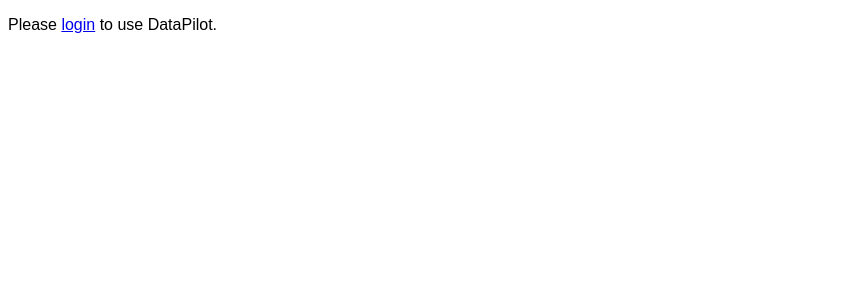
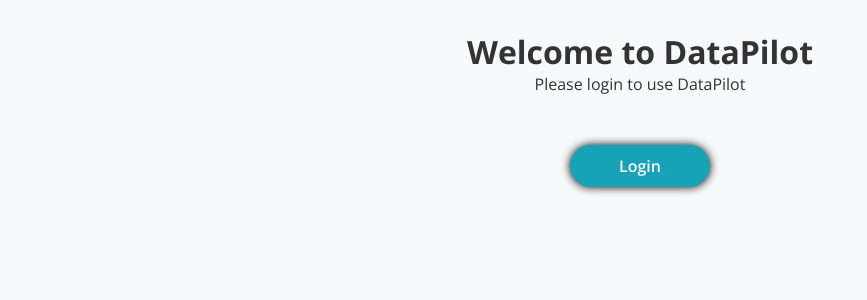
Before and after one commit to arindam-sahoo/DataPilot, a Django app: template datapilot/datapilot_app/templates/datapilot_app/home.html in a window 1280 px wide. Shown: the top 300 px of the page, without its empty margins (0-867 px from the left). Run offline with Django 4.2, Linux system fonts and the light colour scheme; the template is opened without the code that fills it, so the values that code supplies are empty.

Commit message:
Templating Frontend Done

```diff
--- a/datapilot/datapilot_app/static/style.css
+++ b/datapilot/datapilot_app/static/style.css
@@ -1,81 +1,94 @@
-body {
-    font-family: Arial, sans-serif;
+@import url('https://fonts.googleapis.com/css2?family=Open+Sans:ital,wght@0,400;0,600;0,700;1,400;1,600;1,700&display=swap');
+
+:root {
+    --primary: #007bff;
+    --secondary: #17a2b8;
+    --accent: #ffc107;
+    --background: #f8f9fa;
+    --text: #333333;
+    --error: #dc3545;
+    --dark_background: #1e1e1e;
+    --dark_text: #f8f8f8;
 }
 
-header {
-    background-color: #007BFF;
-    padding: 10px;
-    color: white;
+* {
+    padding: 0;
+    margin: 0;
+    font-family: 'Open Sans', sans-serif;
+    background-color: var(--background);
+    color: var(--text);
+}
+
+.container {
+    width: 100vw;
+    max-width: 1300px;
+    margin-top: 30px;
+    margin-left: 50%;
+    transform: translateX(-50%);
+    border-radius: 20px;
+    height: 90vh;
     text-align: center;
 }
 
-h1 {
-    margin: 0;
+.dashboard {
+    text-align: initial;
 }
 
-.container {
-    max-width: 800px;
-    margin: 20px auto;
-    padding: 20px;
-    border: 1px solid #ccc;
-    border-radius: 5px;
-    box-shadow: 0 2px 4px rgba(0, 0, 0, 0.1);
+.disp-para {
+    padding-bottom: 50px;
 }
 
-.query-form {
-    display: flex;
-    flex-direction: column;
-    align-items: center;
-    margin-top: 20px;
+.btn,
+.login-btn {
+    color: var(--background);
+    background-color: var(--secondary);
+    display:inline-block;
+    min-width:100px;
+    padding: 10px 20px;
+    border-radius: 50px;
+    box-shadow: 0 0 10px black;
+    text-decoration: none;
+    font-weight: 600;
 }
 
-textarea {
-    width: 100%;
-    height: 150px;
-    padding: 10px;
-    border: 1px solid #ccc;
-    border-radius: 5px;
-    resize: none;
+.error-mssg {
+    color: var(--error);
 }
 
-input[type="submit"] {
-    background-color: #007BFF;
-    color: white;
+.exe-btn {
+    background-color: var(--primary);
+    font-weight: 800;
     border: none;
-    padding: 10px 20px;
-    border-radius: 5px;
-    cursor: pointer;
-    margin-top: 10px;
+    width: 140px;
 }
 
-input[type="submit"]:hover {
-    background-color: #0056b3;
+.btns {
+    position: absolute;
+    top: 0;
+    right: 0;
 }
 
-.result {
-    margin-top: 20px;
-    padding: 10px;
-    border: 1px solid #ccc;
-    border-radius: 5px;
-    max-height: 300px;
-    overflow: auto;
+.logout-btn {
+    text-align: center;
+}
+
+.theme-btn {
+    border: none;
+    font-size: 16px;
+    margin: 0 20px;
+}
+
+.cmd {
+    resize: none;
+    margin: 10px 0;
 }
 
 table {
+    border-collapse: collapse;
     width: 100%;
-    border-collapse: collapse;
 }
 
-th, td {
-    border: 1px solid #ccc;
-    padding: 8px;
-    text-align: left;
+td {
+    border: 1px solid;
+    padding: 0 5px;
 }
-
-th {
-    background-color: #f2f2f2;
-}
-
-.error {
-    color: red;
-}
--- a/datapilot/datapilot_app/templates/datapilot_app/home.html
+++ b/datapilot/datapilot_app/templates/datapilot_app/home.html
@@ -1,26 +1,34 @@
 <!DOCTYPE html>
 <html>
+
 <head>
     <title>DataPilot</title>
     {% load static %}
     <link rel="stylesheet" href="{% static 'style.css' %}">
 </head>
+
 <body>
     {% if user.is_authenticated %}
+        <div class="container dashboard">
             <h1>Welcome to DataPilot, {{ user.username }}!</h1>
-    <a href="{% url 'logout' %}">Logout</a>
+            <div class="btns">
+                <a href="{% url 'logout' %}" class="btn logout-btn">Logout</a>
+                <!-- <button class="btn theme-btn theme-toggle">Toggle</button> -->
+            </div>
             <form method="post">
                 {% csrf_token %}
-        <textarea name="sql_query" rows="10" cols="80" required>{{ sql_query|default:'' }}</textarea>
+                <textarea name="sql_query" rows="10" cols="80" required class="cmd">{{ sql_query|default:'' }}</textarea>
                 <br>
-        <input type="submit" value="Execute">
+                <input type="submit" value="Execute" class="btn exe-btn">
             </form>
+
             {% if error_message %}
-    <p style="color: red;">{{ error_message }}</p>
+                <p class="error-mssg">{{ error_message }}</p>
             {% endif %}
+
             {% if rows %}
                 <h2>Result:</h2>
-    <table border="1">
+                <table>
                     {% for row in rows %}
                         <tr>
                             {% for value in row %}
@@ -30,8 +38,13 @@
                     {% endfor %}
                 </table>
             {% endif %}
+        </div>
     {% else %}
-    <p>Please <a href="{% url 'account_login' %}">login</a> to use DataPilot.</p>
+        <div class="container">
+            <h1>Welcome to DataPilot</h1>
+            <p class="disp-para">Please login to use DataPilot</p>
+            <a href="{% url 'account_login' %}" class="login-btn">Login</a>
+        </div>
     {% endif %}
 </body>
 </html>
```
Also changed, not shown: datapilot/datapilot_app/templates/datapilot_app/database_assigned.html (+10 -3 lines), datapilot/datapilot_app/templates/datapilot_app/logged_out.html (+10 -3 lines), frontend/home.html (+7 -4 lines), frontend/style.css (+12 -1 lines). Lines whose indentation alone changed are shown as unchanged.
